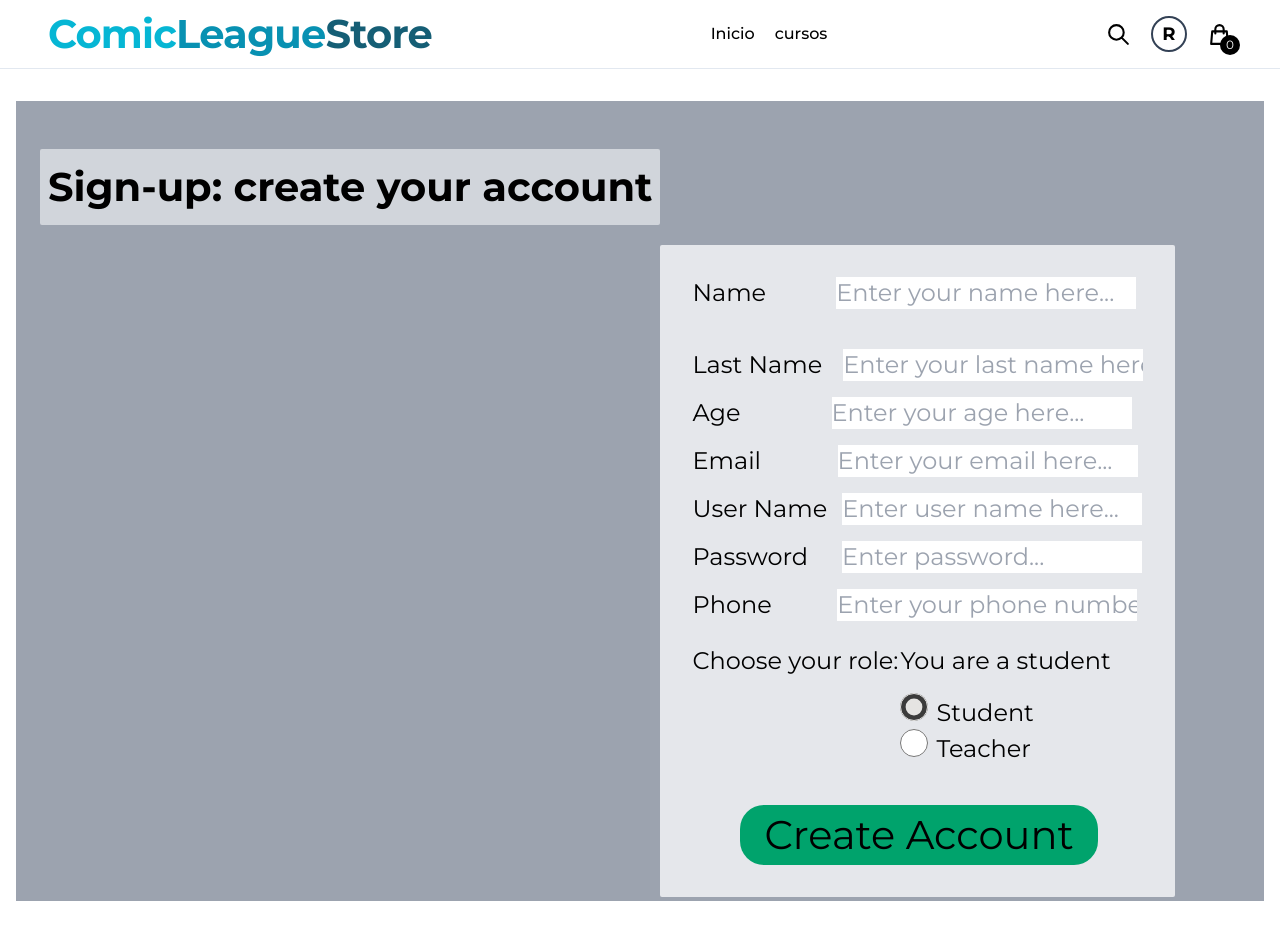
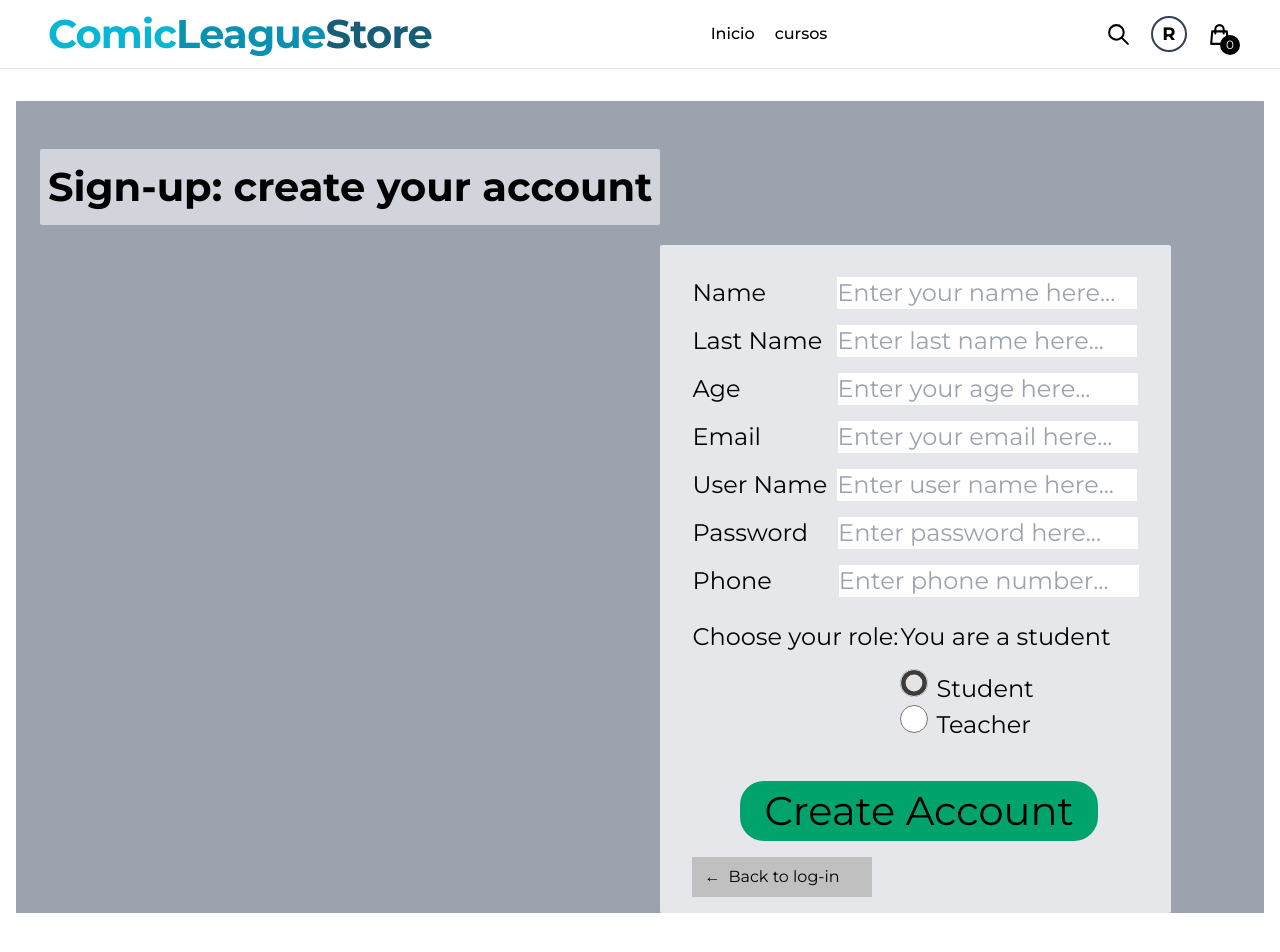
Before and after one commit to atuning120/proyectoIntegradorSoftware, a React (Vite) app in the folder comics-leagues-store/: page /signup in a window 1280 px wide. Shown: the top 952 px of the page. Built offline with nearby package versions, Linux system fonts and the light colour scheme.

Commit message:
boton de back en signup y en login

```diff
--- /dev/null
+++ b/comics-leagues-store/src/components/BackButton.jsx
@@ -0,0 +1,34 @@
+import React from 'react';
+import {Link} from 'react-router-dom'
+
+const BackButton = ({ to, destination }) => {
+    const label = `Back to ${destination}`;
+
+    const handleClick = () => {
+        // Scroll to the top of the page
+        window.scrollTo(0, 0);
+    };
+
+    return (
+        <Link to={to}
+            style={{
+                display: 'flex',
+                alignItems: 'center',
+                background: 'silver',
+                cursor: 'pointer',
+                width: '180px', // Set width to auto or specific size
+                height: '40px', // Set a fixed height
+                boxSizing: 'border-box', // Ensures padding is included in width/height
+                paddingLeft: '12px'
+            }}
+
+            onClick={handleClick} >
+                <button style={{ display: 'flex', background: 'silver', cursor: 'pointer' }}>
+                    <span style={{ marginRight: '8px' }}>&#8592;</span>
+                    {label}
+                </button>
+        </Link>
+    );
+};
+
+export default BackButton;
--- a/comics-leagues-store/src/pages/Login.jsx
+++ b/comics-leagues-store/src/pages/Login.jsx
@@ -2,7 +2,8 @@ import React, { useState } from 'react';
 import '../index.css';
 import Signup from './Signup';
 import '../animations.css';
-
+import {Link} from 'react-router-dom'
+import BackButton from '../components/BackButton';
 
 //opcional, pero convierte las password en *'s (solo en alert)
 const maskText = (text) => {
@@ -99,24 +100,25 @@ const Login = () => {
     };
 
     const handleSignUpClick = (evento) => {
+        window.scrollTo(0, 0);
         setIsSignUpClicked(true);
         setTimeout(() => {
             setIsSignUpClicked(false);
-            navigate('/signup');
         }, 600);
         console.log('han clickeado sign up, se debe redirigir a la pagina de signup para crear una cuenta nueva');
 
     };
 
     return (
-        <div className='bg-gray-400 min-h-screen flex justify-center'>
+        <div className='bg-gray-400 min-h-screen flex justify-center relative'>
             <h1 className='text-3xl text-black  font-bold bg-gray-300 py-5 px-2 mt-12 mb-auto rounded-sm ml-6'>
                 Login: Bienvenido de nuevo a C.L.S.
             </h1>
-            <form className='mr-auto bg-gray-200 px-8 py-4 mb-auto mt-36 rounded-sm'>
+            <form className='mr-auto bg-gray-200 px-8 py-4 mb-auto mt-40 rounded-sm'>
                 <div className='parametros para iniciar sesion'>
                     <div className='usuario'>
                             <label htmlFor='user' className='text-black text-2xl'>User Name</label>
+                            <br></br>
                             <input
                                 placeholder='Enter user name here...'
                                 type='text'
@@ -124,19 +126,20 @@ const Login = () => {
                                 value={user}
                                 onChange={(evento) =>setUser(evento.target.value)}
                                 maxLength={16}
-                                style={{ width:'300px',marginLeft:'15px'}}
+                                style={{ width:'300px'}}
                                 className='w-full text-2xl mt-4' />
                     </div>
                     <br></br>
                     <div className='password'>
                         <label htmlFor='password' className='text-black text-2xl'>Password</label>
+                        <br></br>
                         <input
                             placeholder="Enter password..."
                             type="password"
                             id="password"
                             value={password}
                             onChange={(evento) =>setPassword(evento.target.value)}
-                            style={{ width:'300px',marginLeft:'34px'}}
+                            style={{ width:'300px'}}
                             className='w-full text-2xl mt-4'
                             maxLength={16}
                         />
@@ -144,11 +147,11 @@ const Login = () => {
                 </div>
                 <br></br>
 
-                <div className='relative top-10 right-4'>
+                <div className='relative top-10 right-6'>
                     {/*boton de log-in*/}
                     <button
                     type='submit'
-                    className={`text-black py-3 px-6 text-3xl rounded-3xl mt-4 ml-12 mb-4 transition-transform ${isLoginClicked ? 'button-clicked' : ''}`}
+                    className={`text-black py-3 px-6 text-3xl rounded-3xl mt-4 ml-6 mb-4 transition-transform ${isLoginClicked ? 'button-clicked' : ''}`}
                     style={{
                         backgroundColor: hasError
                           ? (isLoginHovered ? 'silver' : 'red')
@@ -164,9 +167,9 @@ const Login = () => {
                     </button>
 
                     {/*boton de sign-up*/}
-                    <a
-                        href='/Signup'
-                        className={`text-black py-1 px-6 text-3xl rounded-3xl mt-4 ml-12 mb-4 transition-transform ${isSignUpClicked ? 'button-clicked' : ''}`}
+                    <Link
+                        to={'/Signup'} onClick={handleSignUpClick}
+                        className={`text-black py-1 px-3 text-3xl rounded-3xl mt-4 ml-6 mb-4 transition-transform ${isSignUpClicked ? 'button-clicked' : ''}`}
                         style={{
                             backgroundColor:
                               (isSignUpHovered ? '#50C878' : '#00A36C'),
@@ -175,11 +178,10 @@ const Login = () => {
                           }}
                         onMouseEnter={() => setIsSignUpHovered(true)}
                         onMouseLeave={() => setIsSignUpHovered(false)}
-                        onClick={handleSignUpClick}
 
                     >
                         Sign-up
-                    </a>
+                    </Link>
                 </div>
 
                     <br /><br/>
@@ -194,9 +196,15 @@ const Login = () => {
                     >
                         ?
                     </button>
+
+               {/*boton de regreso a log-in*/}
+               <div>
+                    <BackButton to={'../'} destination={'Home'}/>
+                </div>
                 </form>
+
                 {errors.length > 0 && (
-                    <ul className={`error-list text-black text-2xl absolute top-36 left-28 bg-gray-200 p-4 w-1/4 rounded-sm`}style={{maxHeight:'600px',overflowY:'auto'}}>
+                    <ul className={`error-list text-black text-2xl absolute top-48 left-48 bg-gray-200 p-4 w-1/4 rounded-sm`}style={{maxHeight:'600px',overflowY:'auto'}}>
                         {errors.map((error, index) => (
                             <li key={index} className='error-item'>{error}</li>
 
--- a/comics-leagues-store/src/pages/Signup.jsx
+++ b/comics-leagues-store/src/pages/Signup.jsx
@@ -2,6 +2,7 @@ import React, { useState } from 'react';
 import '../index.css';
 import '../animations.css';
 import Login from './Login';
+import BackButton from '../components/BackButton';
 
 
 
@@ -41,6 +42,7 @@ const Signup = () => {
     const handleRoleButtonClick = (e) => {
         setIsTeacher(!isTeacher);
     };
+
 
     const handleSignUpClick = async (evento) => {
         evento.preventDefault(); //evita que se reinicie la pagina
@@ -139,20 +141,19 @@ const Signup = () => {
                             value={name}
                             onChange={(evento) =>setName(evento.target.value)}
                             maxLength={16}
-                            style={{ width:'300px',marginLeft:'70px'}}
+                            style={{ width:'300px',marginLeft:'71px'}}
                             className='w-full text-2xl mt-4' />
                     </div>
-                    <br></br>
                     <div className='lastname'>
                         <label htmlFor='lastname' className='text-black  text-2xl'>Last Name</label>
                         <input
-                            placeholder='Enter your last name here...'
+                            placeholder='Enter last name here...'
                             type='text'
                             id='lastname'
                             value={lastname}
                             onChange={(evento) =>setLastname(evento.target.value)}
                             maxLength={16}
-                            style={{ width:'300px',marginLeft:'21px'}}
+                            style={{ width:'300px',marginLeft:'15px'}}
                             className='w-full text-2xl mt-4' />
                     </div>
 
@@ -166,7 +167,7 @@ const Signup = () => {
                             onChange={(evento) =>setUserAge(evento.target.value)}
                             min={2}
                             max={120}
-                            style={{ width:'300px',marginLeft:'87px'}}
+                            style={{ width:'300px',marginLeft:'93px'}}
 
                             className='w-full text-2xl mt-4' />
 
@@ -195,19 +196,19 @@ const Signup = () => {
                             value={user}
                             onChange={(evento) =>setUser(evento.target.value)}
                             maxLength={16}
-                            style={{ width:'300px',marginLeft:'15px'}}
+                            style={{ width:'300px',marginLeft:'10px'}}
                             className='w-full text-2xl mt-4' />
                     </div>
 
                     <div className='password'>
                         <label htmlFor='password' className='text-black text-2xl'>Password</label>
                         <input
-                            placeholder="Enter password..."
+                            placeholder="Enter password here..."
                             type="password"
                             id="password"
                             value={password}
                             onChange={(evento) =>setPassword(evento.target.value)}
-                            style={{ width:'300px',marginLeft:'34px'}}
+                            style={{ width:'300px',marginLeft:'30px'}}
                             className='w-full text-2xl mt-4'
                             maxLength={16}
                         />
@@ -216,13 +217,13 @@ const Signup = () => {
                     <div className='phone'>
                         <label htmlFor='phone' className='text-black text-2xl'>Phone</label>
                         <input
-                            placeholder='Enter your phone number...'
+                            placeholder='Enter phone number...'
                             type='text'
                             id='phone'
                             value={phone}
                             onChange={(evento) =>setPhone(evento.target.value)}
                             maxLength={16}
-                            style={{ width:'300px',marginLeft:'65.5px'}}
+                            style={{ width:'300px',marginLeft:'67px'}}
                             className='w-full text-2xl mt-4' />
                     </div>
 
@@ -278,10 +279,15 @@ const Signup = () => {
                     </button>
                 </div>
 
+                {/*boton de regreso a log-in*/}
+                <div>
+                    <BackButton to={'/login'} destination={'log-in'}/>
+                </div>
+
                 </div>
             </form>
                         {errors.length > 0 && (
-                    <ul className={`error-list text-black text-2xl absolute top-36 left-28 bg-gray-200 p-4 w-1/4 rounded-sm`}style={{maxHeight:'600px',overflowY:'auto'}}>
+                    <ul className={`error-list text-black text-2xl absolute top-60 left-60 bg-gray-200 p-4 w-1/4 rounded-sm`}style={{maxHeight:'600px',overflowY:'auto'}}>
                         {errors.map((error, index) => (
                             <li key={index} className='error-item'>{error}</li>
 
```
